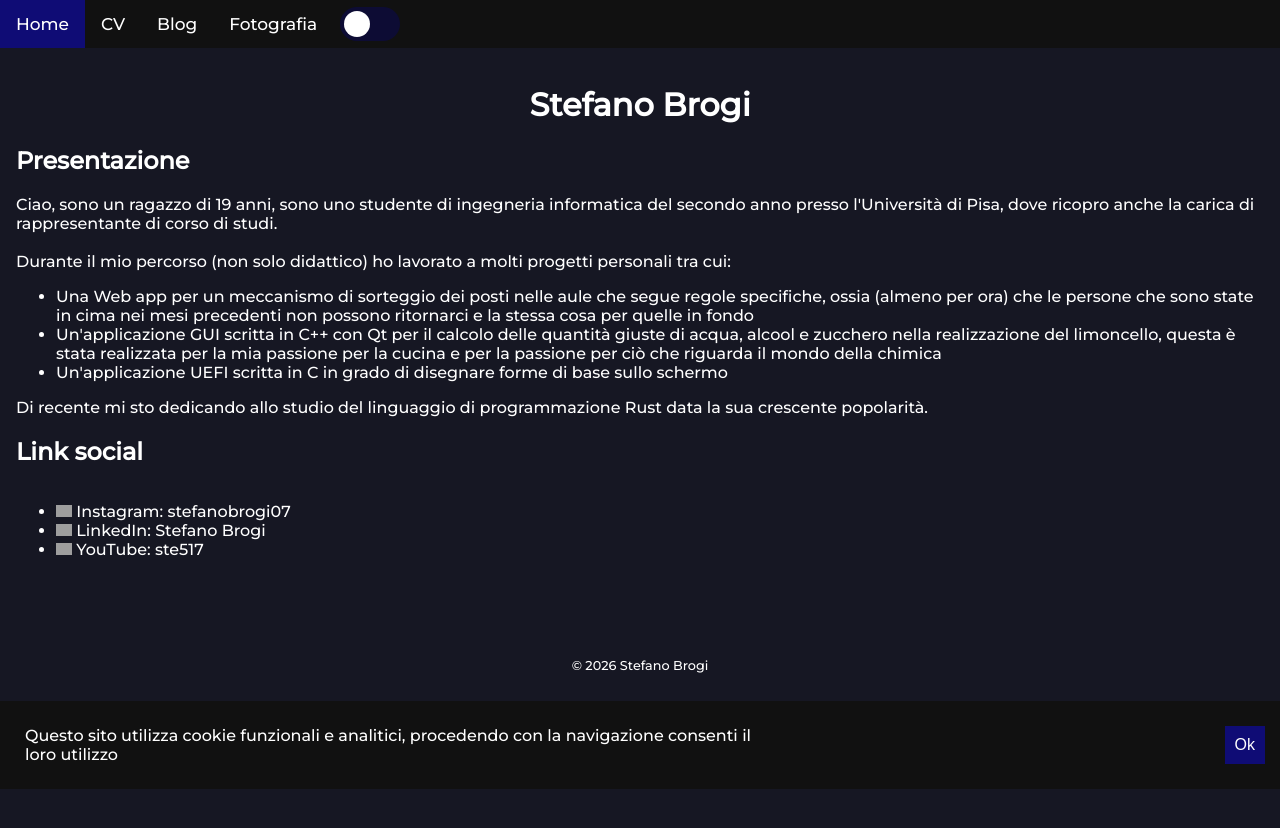
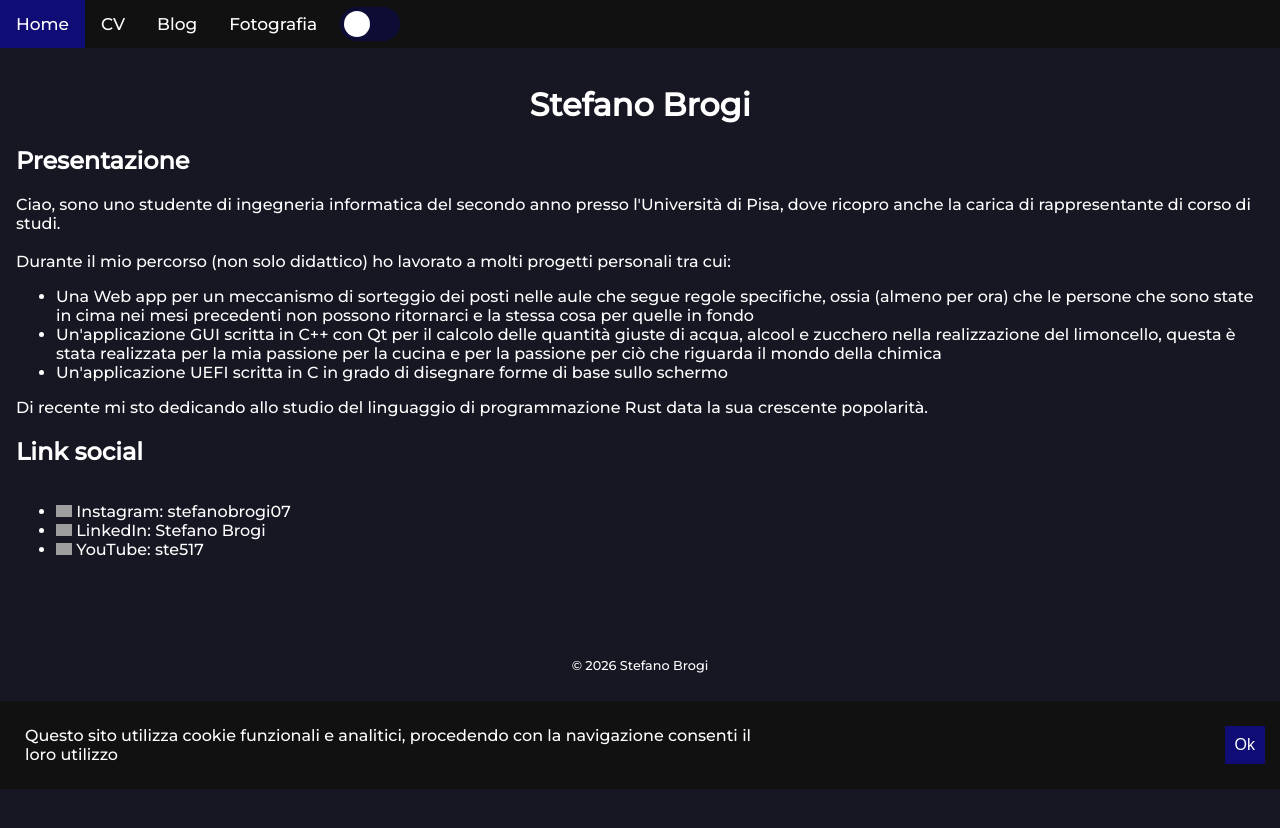
Before and after one commit to Ste517/Ste517.github.io, a Jekyll site: the page built from index.html, in a window 1280 px wide. Shown: the top 828 px of the page. Built offline with Jekyll 4.4.1, drawn with Linux system fonts in a browser that asks for light colours; grey boxes are pictures that could not be loaded.

Commit message:
Minor changes

```diff
--- a/index.html
+++ b/index.html
@@ -7,7 +7,7 @@ layout: default
 <h2>Presentazione</h2>
 <div id="presentation">
     <p>
-        Ciao, sono un ragazzo di 19 anni, sono uno studente di ingegneria informatica del secondo anno presso l'Università di Pisa, dove ricopro anche la carica di rappresentante di corso di studi.
+        Ciao, sono uno studente di ingegneria informatica del secondo anno presso l'Università di Pisa, dove ricopro anche la carica di rappresentante di corso di studi.
         <br><br>
         Durante il mio percorso (non solo didattico) ho lavorato a molti progetti personali tra cui:
         <ul>
```
